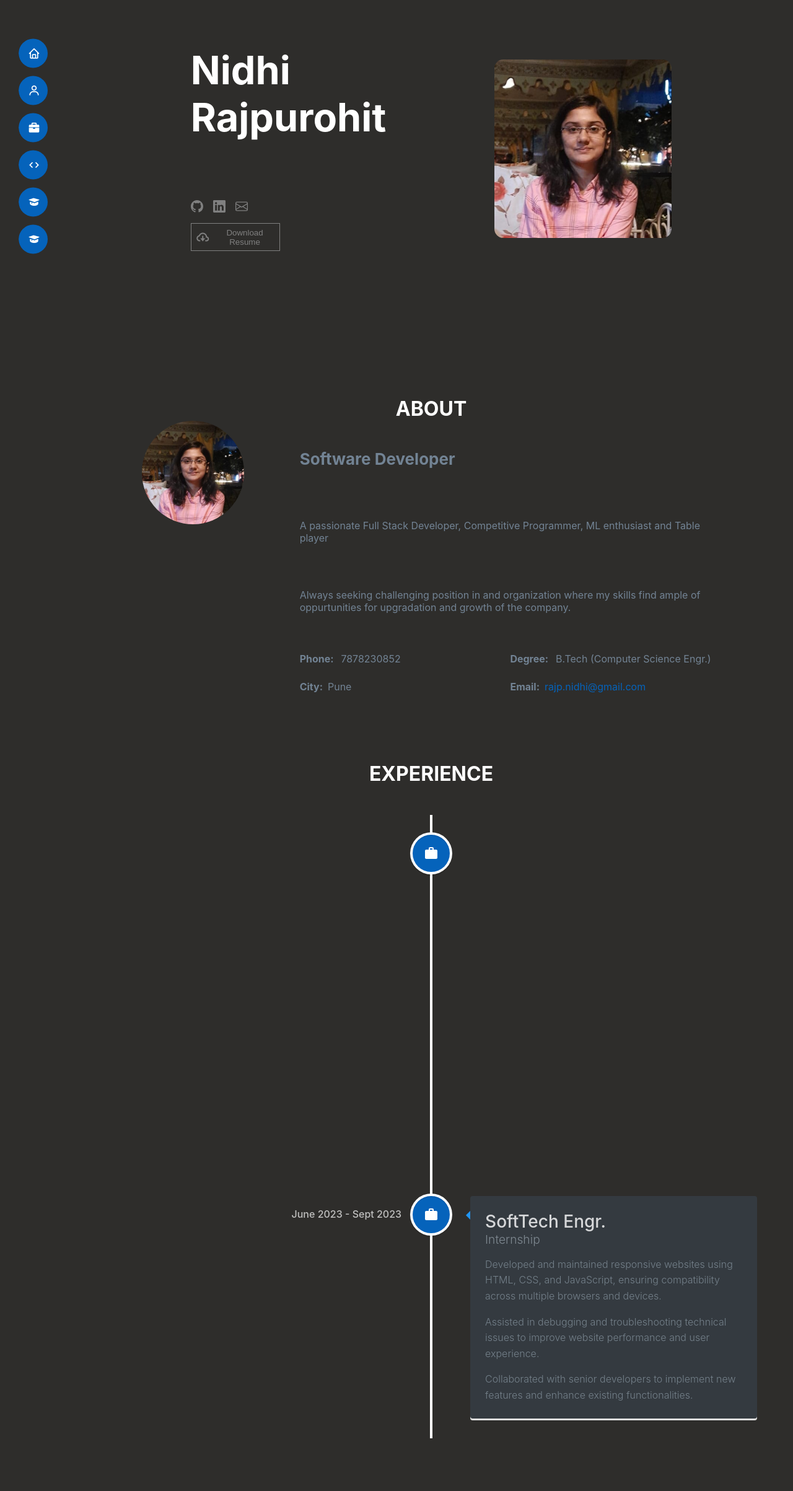
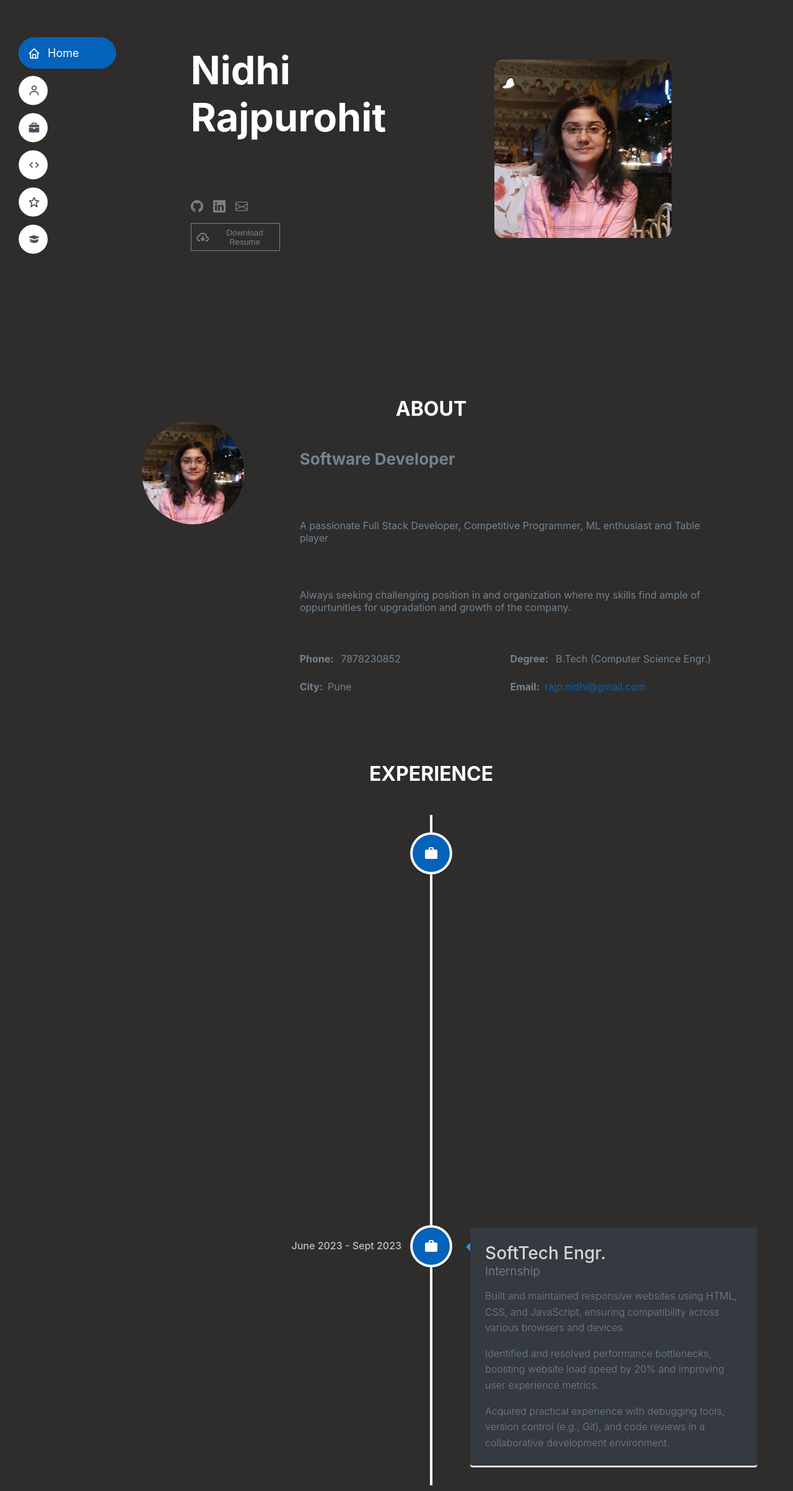
Before and after one commit to nidhxi24/Portfolio, a React (Create React App) app: page / in a window 1280 px wide. Shown: the part 160-2566 px from the top of the page at 62% size. Built offline with nearby package versions, Linux system fonts and the light colour scheme.

Commit message:
Added new feature or fixed bug

```diff
--- a/src/Education/Education.js
+++ b/src/Education/Education.js
@@ -22,12 +22,24 @@ function Education() {
             iconStyle={{ background: "rgb(5, 99, 187)", color: "#fff" }}
             icon={<SchoolIcon />}
           >
-            <h3 className="vertical-timeline-element-title">
-            B. Tech (CSE)
-            </h3>
-            <h4 className="vertical-timeline-element-subtitle">Jodhpur Institute of Engineering and Technologies</h4>
+            <h3 className="vertical-timeline-element-title">B. Tech (CSE)</h3>
+            <h4 className="vertical-timeline-element-subtitle">
+              Jodhpur Institute of Engineering and Technologies
+            </h4>
+            <p><b>Overall CGPA: </b> 8.9</p>
             <p>
-              Overall CGPA: 8.88
+              <b>Computer Science:- </b> Data Structures and Algorithms, Machine
+              Learning, Object-Oriented Programming, Database Management System,
+              Web development, Data analysis, Design and Analysis of Algorithms,
+              Operating System, Android Development, Computer Organization and
+              Architecture, Discrete Structures, System Programming, Digital
+              Logic and Design, Computer Networks.
+            </p>
+
+            <p>
+              <b>Mathematics:- </b> Linear Algebra and Optimization, Calculus,
+              Differential Equations, Numerical Analysis, Statistics and
+              Probability Theory
             </p>
           </VerticalTimelineElement>
 
--- a/src/Experience/Experience.js
+++ b/src/Experience/Experience.js
@@ -25,23 +25,28 @@ function Experience() {
               Software Developer
             </h4>
             <p>
-              Developed various tenant UI screens for a
-              key project, enhancing user interface and experience using
-              Javascript and modern web technologies.
+              Contribute to the development of various tenant UI screens for a
+              key project, enhancing user experience and reducing support
+              queries by 15%.
             </p>
             <p>
-              Designed mutiple dynamic and browser compatible pages using HTML,
-              CSS, Javascript (React, Redux)
-            </p>
-            <p>Integrated RESTfull API on Frontend</p>
-            <p>
-              Developed dynamic components using JSON configuration to enhance
-              UI flexibility and maintainability.
+              Design and deliver interactive, browser-compatible pages using
+              React and Redux, resulting in a 20% faster load time across
+              applications.
             </p>
             <p>
-              Designing and implementing dynamic user interface and components,
-              leveraging Nx framework within a monorepo architecture,
-              empphasizing modular and scalable codebase management
+              Integrate RESTful API on the frontend for real-time data exchange,
+              reducing data refresh delays by 40%.
+            </p>
+            <p>
+              Engineer multiple reusable UI components using JSON configuration
+              to enhance flexibility and maintainability, reducing code
+              duplication by 25%.
+            </p>
+            <p>
+              Architect and deploy scalable UI components and user interfaces,
+              leveraging Nx framework within a monorepo architecture, improving
+              scalability and reducing build time by 30%.
             </p>
           </VerticalTimelineElement>
 
@@ -56,11 +61,19 @@ function Experience() {
             <h3 className="vertical-timeline-element-title">SoftTech Engr.</h3>
             <h4 className="vertical-timeline-element-subtitle">Internship</h4>
             <p>
-            Developed and maintained responsive websites using HTML, CSS, and JavaScript, ensuring compatibility across
-            multiple browsers and devices.
+              Built and maintained responsive websites using HTML, CSS, and
+              JavaScript, ensuring compatibility across various browsers and
+              devices.
             </p>
-            <p>Assisted in debugging and troubleshooting technical issues to improve website performance and user experience.</p>
-            <p>Collaborated with senior developers to implement new features and enhance existing functionalities.</p>
+            <p>
+              Identified and resolved performance bottlenecks, boosting website
+              load speed by 20% and improving user experience metrics.
+            </p>
+            <p>
+              Acquired practical experience with debugging tools, version
+              control (e.g., Git), and code reviews in a collaborative
+              development environment.
+            </p>
           </VerticalTimelineElement>
         </VerticalTimeline>
       </div>
--- a/src/Home/Home.js
+++ b/src/Home/Home.js
@@ -4,7 +4,7 @@ import profile from '../assests/img.jpeg'
 function Home() {
   const downloadResume = () => {
     // Replace 'resume.pdf' with the actual filename of your resume
-    const resumeUrl = process.env.PUBLIC_URL + "/Resume.pdf";
+    const resumeUrl = process.env.PUBLIC_URL + "Nidhi_Resume__ .pdf";
 
     // Create a temporary link element
     const link = document.createElement("a");
--- a/src/Navbar/Navbar.css
+++ b/src/Navbar/Navbar.css
@@ -57,7 +57,9 @@
     left: 0;
     top: 50%;
     transform: translateY(-50%);
-    background-color: #0563bb;
+    color: grey;
+    background-color: #fff;
+    /* background-color: #0563bb; */
     width: 47px;
     height: 47px;
     border-radius: 50%;
@@ -72,7 +74,7 @@
 
 .nav-menu a i {
     font-size: 20px;
-    color: white;
+    /* color: white; */
     position: relative;
     z-index: 1;
 }
@@ -80,7 +82,7 @@
 .nav-menu a span {
     opacity: 0;
     transform: translateX(-10px);
-    color: white;
+    /* color: white; */
     transition: all 0.3s;
     position: relative;
     z-index: 1;
@@ -92,18 +94,25 @@
     transform: translateX(0);
 }
 
-.nav-menu .active{
-    color: #fff;
+/* Active state styling */
+.nav-menu a.active {
     background-color: #0563bb;
-}
-
-.nav-menu .active span{
     color: #fff;
 }
 
-.nav-menu a i {
-    font-size: 20px;
-    margin-right: 8px;
+.nav-menu a.active::before {
+    width: 100%;
+    border-radius: 30px;
+}
+
+.nav-menu a.active i {
+    color: #fff;
+}
+
+.nav-menu a.active span {
+    color: #fff;
+    opacity: 1;
+    transform: translateX(0);
 }
 
 .nav-box{
--- a/src/Navbar/Navbar.js
+++ b/src/Navbar/Navbar.js
@@ -1,48 +1,112 @@
 import "./Navbar.css";
 import { Link } from "react-scroll";
+import { useState, useEffect } from "react";
 
 function Navbar() {
+  const [activeSection, setActiveSection] = useState("home");
+
+  useEffect(() => {
+    const handleScroll = () => {
+      const sections = ["home", "about", "experience", "projects", "skills", "education"];
+      const scrollPosition = window.scrollY + 100;
+
+      for (const section of sections) {
+        const element = document.getElementById(section);
+        if (element) {
+          const offsetTop = element.offsetTop;
+          const offsetHeight = element.offsetHeight;
+
+          if (scrollPosition >= offsetTop && scrollPosition < offsetTop + offsetHeight) {
+            setActiveSection(section);
+            break;
+          }
+        }
+      }
+    };
+
+    window.addEventListener("scroll", handleScroll);
+    handleScroll(); // Call once on mount
+
+    return () => window.removeEventListener("scroll", handleScroll);
+  }, []);
+
   return (
     <div className="navbar">
       <nav className="nav-main nav-menu">
         <ul>
           <li>
-            <Link to="home" smooth={true} duration={700}>
+            <Link
+              to="home"
+              smooth={true}
+              duration={700}
+              className={activeSection === "home" ? "active" : ""}
+            >
               <i className="bx bx-home"></i>
               <span>Home</span>
             </Link>
           </li>
 
           <li>
-            <Link to="about" smooth={true} duration={700}>
+            <Link
+              to="about"
+              smooth={true}
+              duration={700}
+              className={activeSection === "about" ? "active" : ""}
+            >
               <i className="bx bx-user"></i>
               <span>About</span>
             </Link>
           </li>
 
           <li>
-            <Link to="experience" smooth={true} duration={700}>
+            <Link
+              to="experience"
+              smooth={true}
+              duration={700}
+              className={activeSection === "experience" ? "active" : ""}
+            >
               <i className="bx bxs-briefcase"></i>
               <span>Experience</span>
             </Link>
           </li>
 
           <li>
-            <Link to="projects" smooth={true} duration={700}>
+            <Link
+              to="projects"
+              smooth={true}
+              duration={700}
+              className={activeSection === "projects" ? "active" : ""}
+            >
               <i className="bx bx-code"></i>
               <span>Projects</span>
             </Link>
           </li>
 
           <li>
-            <Link to="skills" smooth={true} duration={700}>
-              <i className="bx bxs-graduation"></i>
+            <Link
+              to="skills"
+              smooth={true}
+              duration={700}
+              className={activeSection === "skills" ? "active" : ""}
+            >
+              <i className="bx bx-star"></i>
+
+              {/* <i className="bx bx-medal"></i> */}
+
+              {/* <i className="bxr  bx-medal-star-alt"></i>  */}
+              {/* <i className="bxr  bx-medal-star-alt-2"></i>  */}
+              {/* <i className="bx bxs-graduation"></i> */}
               <span>Skills</span>
             </Link>
           </li>
 
           <li>
-            <Link to="education" smooth={true} duration={700}>
+            <Link
+              to="education"
+              smooth={true}
+              duration={700}
+              className={activeSection === "education" ? "active" : ""}
+            >
               <i className="bx bxs-graduation"></i>
               <span>Education</span>
             </Link>
--- a/src/Project/Projects.js
+++ b/src/Project/Projects.js
@@ -20,15 +20,16 @@ function Project() {
             icon={<CodeIcon />}
           >
             <h3 className="vertical-timeline-element-title">Portfolio</h3>
-            <h4 className="vertical-timeline-element-subtitle">Miami, FL</h4>
+            <h4 className="vertical-timeline-element-subtitle">
+              <b>Tech: </b>React, JavaScript, HTML, CSS
+            </h4>
             <p>
-              Developed a personal portfolio website using ReactJS, JavaScript,
-              HTML, CSS, and vari- ous libraries to showcase my projects and
-              skills.
+              Created a personal portfolio website using ReactJS, HTML, and CSS
+              to showcase projects and skills.
             </p>
             <p>
-              Integrated responsive design for optimal viewing across various
-              devices.
+              Applied responsive design principles for optimal viewing across
+              devices and screen sizes.
             </p>
             <p>
               <button
@@ -52,27 +53,26 @@ function Project() {
             <h3 className="vertical-timeline-element-title">
               Lemon Restro Website
             </h3>
-            <h4 className="vertical-timeline-element-subtitle">Miami, FL</h4>
+            <h4 className="vertical-timeline-element-subtitle">
+              <b>Tech:</b> React, Node.js, Firebase, .NET
+            </h4>
             <p>
-              Developed a fully functional restaurant website using React,
-              Node.js.
+            Implemented secure authentication using Firebase Auth with Google, Apple, and Facebook OAuth integration.
             </p>
             <p>
-              Integrated Firebase Authentication for secure login using Google,
-              Apple, and Facebook.
+            Integrated frontend with a .NET backend API for live order management and dynamic content updates, ensuring a seamless
+            user experience.
             </p>
             <p>
-              Implemented Nodemailer for email notifications and order
-              confirmations.
+            Automated communication workflows using Nodemailer for instant email confirmations.
             </p>
             <p>
-              Built API integrations with a .NET backend for handling dynamic
-              data
+            Optimized performance and enhanced scalability through modular component design and API-driven architecture.
             </p>
-            <p>
+            {/* <p>
               Added key features such as online reservations, dynamic menu
               display, and a customer review section.
-            </p>
+            </p> */}
 
             <p>
               <button
@@ -97,7 +97,7 @@ function Project() {
             icon={<CodeIcon />}
           >
             <h3 className="vertical-timeline-element-title">2048 game</h3>
-            <h4 className="vertical-timeline-element-subtitle">Miami, FL</h4>
+            <h4 className="vertical-timeline-element-subtitle"><b>Tech:</b> Python, tkinter</h4>
             <p>
               It’s a python based game project, players have to swipe the
               numbered tiles using arrow keys of the keyboard and combining the
--- a/src/Skills/Skills.css
+++ b/src/Skills/Skills.css
@@ -19,6 +19,8 @@
   display: flex;
   flex-wrap: wrap;
   max-width: 800px;
+  justify-content: center;
+  padding: 0;
 }
 
 .skill-icon-items {
--- a/src/Skills/Skills.js
+++ b/src/Skills/Skills.js
@@ -7,29 +7,71 @@ function Skills() {
       <div className="skill-heading">Skills</div>
 
       <ul className="skill-icons">
-        <li className="skill-icon-items">JavaScript</li>
+        <li className="skill-icon-items">JavaScript (ES6+)</li>
 
-        <li className="skill-icon-items">Cpp</li>
+        <li className="skill-icon-items">TypeScript</li>
 
         <li className="skill-icon-items">Python</li>
 
-        <li className="skill-icon-items">React</li>
+        <li className="skill-icon-items">C++</li>
 
-        <li className="skill-icon-items">Machine learning</li>
+        <li className="skill-icon-items">React.js</li>
 
-        <li className="skill-icon-items">MySql</li>
+        <li className="skill-icon-items">Redux</li>
 
-        <li className="skill-icon-items">Oracle DB</li>
+        <li className="skill-icon-items">HTML5</li>
 
-        <li className="skill-icon-items">Oracle DB</li>
+        <li className="skill-icon-items">CSS3</li>
 
-        <li className="skill-icon-items">Oracle DB</li>
+        <li className="skill-icon-items">Bootstrap</li>
 
-        <li className="skill-icon-items">Oracle DB</li>
+        <li className="skill-icon-items">Tailwind CSS</li>
 
-        <li className="skill-icon-items">Oracle DB</li>
+        <li className="skill-icon-items">Webpack</li>
 
-        <li className="skill-icon-items">Oracle DB</li>
+        <li className="skill-icon-items">jQuery</li>
+
+        <li className="skill-icon-items">Node.js</li>
+
+        <li className="skill-icon-items">Express.js</li>
+
+        <li className="skill-icon-items">Django.js</li>
+
+        <li className="skill-icon-items">PHP</li>
+
+        <li className="skill-icon-items">MERN Stack</li>
+
+        <li className="skill-icon-items">RESTs API</li>
+
+        <li className="skill-icon-items">JWT Authentication</li>
+
+        <li className="skill-icon-items">MongoDB</li>
+
+        <li className="skill-icon-items">MySQL</li>
+
+        <li className="skill-icon-items">Firebase(FireStore)</li>
+
+        <li className="skill-icon-items">Postgre SQL</li>
+
+        <li className="skill-icon-items">Git</li>
+
+        <li className="skill-icon-items">GitHub</li>
+
+        <li className="skill-icon-items">PyTorch</li>
+
+        <li className="skill-icon-items">Pandas</li>
+
+        <li className="skill-icon-items">NumPy</li>
+
+        <li className="skill-icon-items">OpenCV</li>
+
+        <li className="skill-icon-items">Android Studio</li>
+
+        <li className="skill-icon-items">LaTeX</li>
+
+        <li className="skill-icon-items">MATLABS</li>
+
+
       </ul>
     </div>
   );
```
Also changed, not shown: 2 other files (tests, documents, lock files or other folders).
